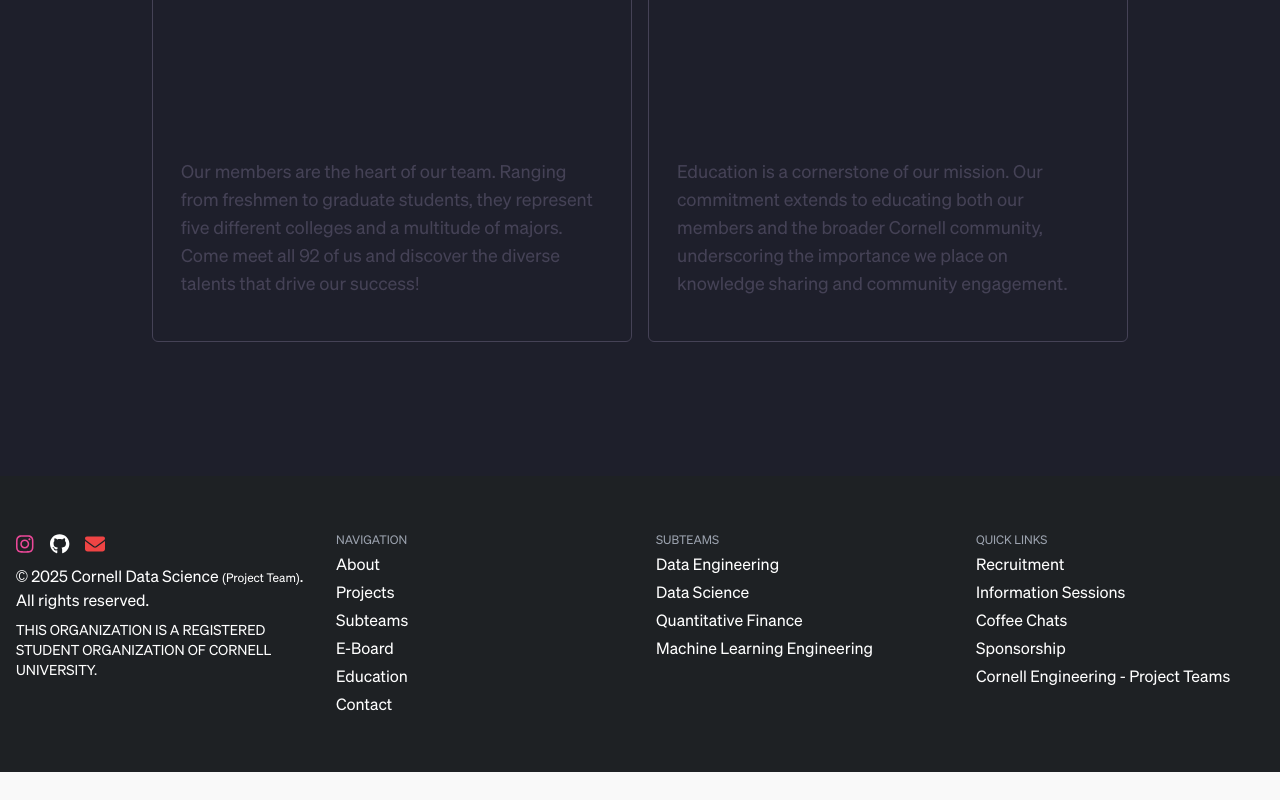
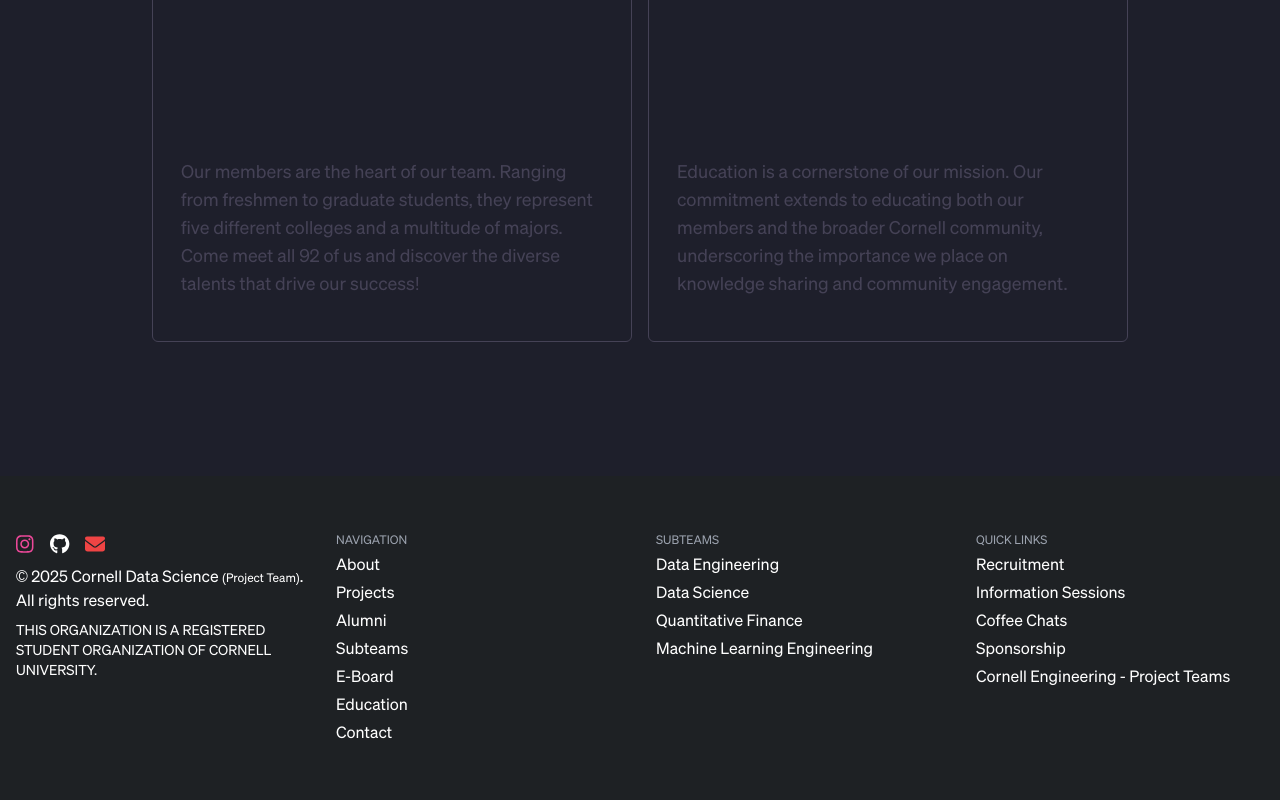
Before and after one commit to Miwi343/cds-website-fork, a Next.js app: page / in a window 1280 px wide. Shown: the part 4817-5617 px from the top of the page. Before the commit the page ends 5589 px from the top, so only its background shows below. Built offline with nearby package versions, Linux system fonts and the light colour scheme.

Commit message:
ADD: Alumni page

```diff
--- a/src/components/Footer.tsx
+++ b/src/components/Footer.tsx
@@ -66,6 +66,9 @@ const Footer: React.FC<FooterProps> = (props) => {
           </Link>
           <Link href="/projects" className="hover:text-gray-300">
             Projects
+          </Link>
+          <Link href="/alumni" className="hover:text-gray-300">
+            Alumni
           </Link>
           <Link href="/subteams" className="hover:text-gray-300">
             Subteams
--- a/src/components/Header.tsx
+++ b/src/components/Header.tsx
@@ -285,6 +285,9 @@ const Header: React.FC<HeaderProps> = ({ isHome }) => {
                   <Link href="/projects">Projects</Link>
                 </div>
                 <div className="text-white mt-2 hover:text-gray-400 transition-colors duration-300">
+                  <Link href="/alumni">Alumni</Link>
+                </div>
+                <div className="text-white mt-2 hover:text-gray-400 transition-colors duration-300">
                   <Link href="/eboard">E-Board</Link>
                 </div>
                 <div className="text-white mt-2 hover:text-gray-400 transition-colors duration-300">
```
